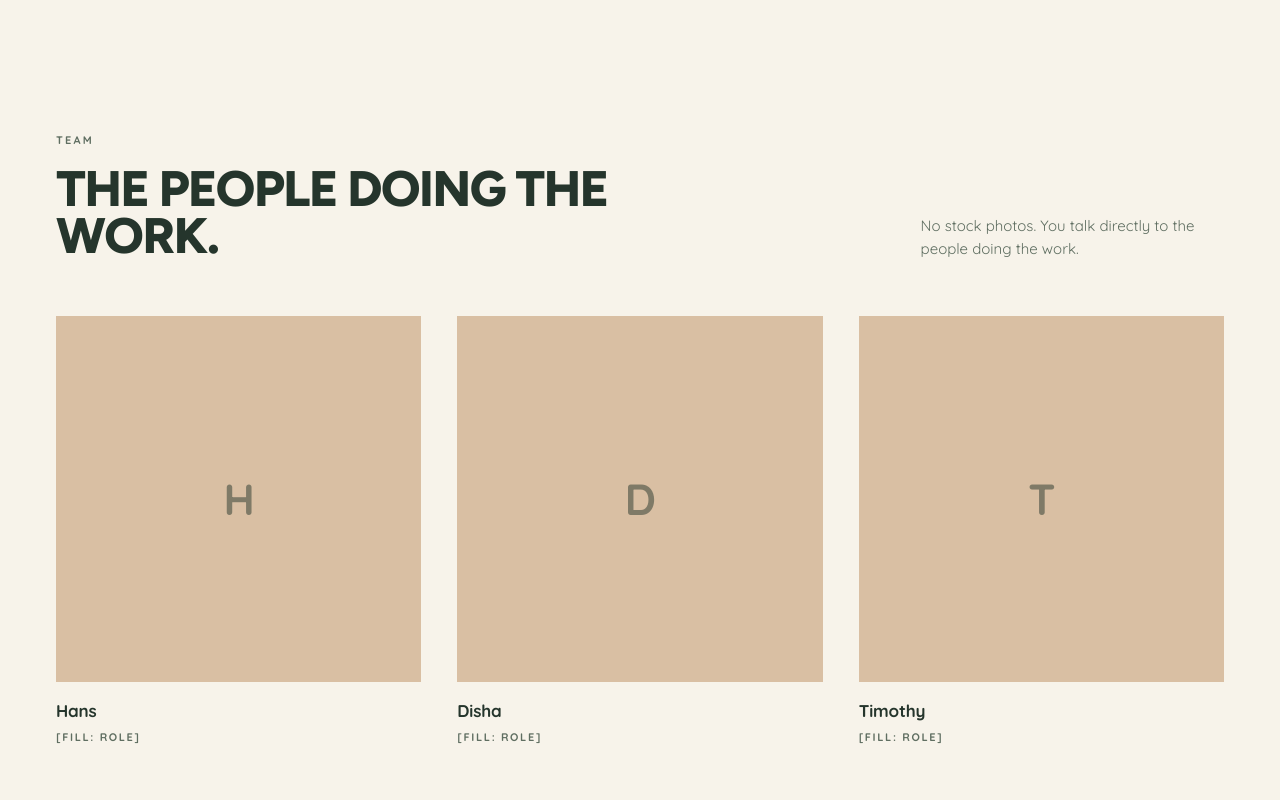
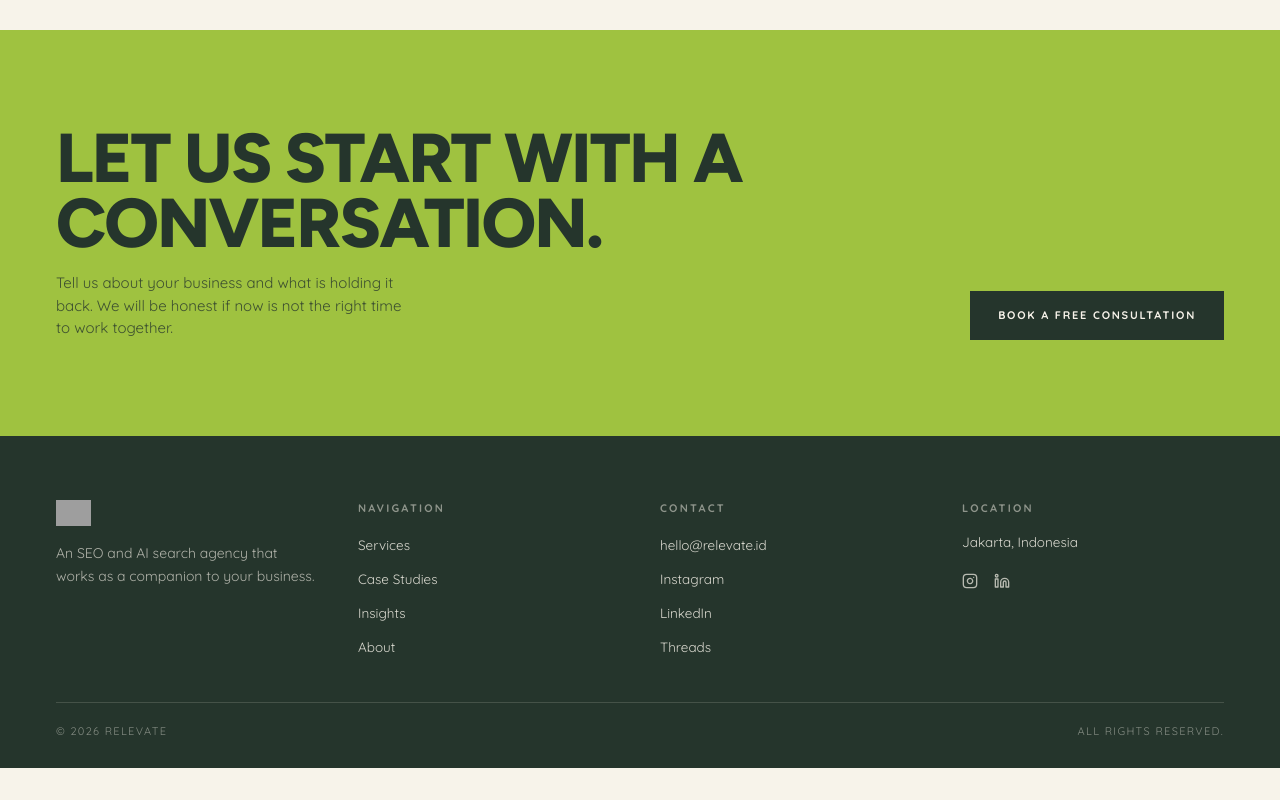
Before and after one commit to hanscfsianipar/relevate-web, a Next.js app: page /en in a window 1280 px wide. Shown: the part 3140-3940 px from the top of the page. After the commit the page ends 3908 px from the top, so only its background shows below. Built offline with nearby package versions, Linux system fonts and the light colour scheme; no server answers; grey boxes are pictures that could not be loaded.

Commit message:
feat(home): hapus section tim atas permintaan

```diff
--- a/app/[locale]/page.tsx
+++ b/app/[locale]/page.tsx
@@ -7,7 +7,6 @@ import {
   CtaBand,
   HomeHero,
   ServicesSection,
-  TeamSection,
   WhySection,
 } from "@/components/sections/home-sections";
 import { getHomePage } from "@/lib/sanity/queries";
@@ -120,17 +119,6 @@ export default async function HomePage({ params }: { params: Promise<{ locale: s
         noteBody={t("approachNoteBody")}
       />
 
-      <TeamSection
-        kicker={t("teamKicker")}
-        title={t("teamTitle")}
-        lead={t("teamLead")}
-        members={[
-          { name: "Hans", role: t("teamRole") },
-          { name: "Disha", role: t("teamRole") },
-          { name: "Timothy", role: t("teamRole") },
-        ]}
-      />
-
       <CtaBand
         headline={c?.ctaBannerHeadline ?? t("ctaHeadline")}
         body={t("ctaBody")}
--- a/components/sections/home-sections.tsx
+++ b/components/sections/home-sections.tsx
@@ -245,41 +245,6 @@ export function ApproachSection({
   );
 }
 
-export function TeamSection({
-  kicker,
-  title,
-  lead,
-  members,
-}: {
-  kicker: string;
-  title: string;
-  lead: string;
-  members: { name: string; role: string }[];
-}) {
-  return (
-    <section id="tim" className="py-16 lg:py-24">
-      <div className="mx-auto max-w-[1320px] px-6 lg:px-14">
-        <SectionHead kicker={kicker} title={title} lead={lead} />
-        <div className="grid gap-6 sm:grid-cols-3 lg:gap-9">
-          {members.map(({ name, role }) => (
-            <div key={name}>
-              <div className="mb-4 grid aspect-square place-items-center bg-sand">
-                <span className="text-[clamp(30px,3.4vw,46px)] font-bold tracking-[-0.02em] text-forest/50">
-                  {name.charAt(0)}
-                </span>
-              </div>
-              <b className="block text-[17px] tracking-[-0.01em]">{name}</b>
-              <span className="mt-1.5 block text-[11px] font-bold uppercase tracking-[0.15em] text-sage">
-                {role}
-              </span>
-            </div>
-          ))}
-        </div>
-      </div>
-    </section>
-  );
-}
-
 export function CtaBand({
   headline,
   body,
--- a/messages/en.json
+++ b/messages/en.json
@@ -69,10 +69,6 @@
     "step5Body": "Once the pattern is proven, we scale it together.",
     "approachNoteTitle": "That is why we call ourselves a companion.",
     "approachNoteBody": "Not because the word sounds good, but because this work does not end after one campaign.",
-    "teamKicker": "Team",
-    "teamTitle": "The people doing the work.",
-    "teamLead": "No stock photos. You talk directly to the people doing the work.",
-    "teamRole": "[FILL: role]",
     "ctaHeadline": "Let us start with a conversation.",
     "ctaBody": "Tell us about your business and what is holding it back. We will be honest if now is not the right time to work together.",
     "ctaButton": "Book a free consultation"
--- a/messages/id.json
+++ b/messages/id.json
@@ -69,10 +69,6 @@
     "step5Body": "Setelah polanya terbukti, kita perbesar bersama.",
     "approachNoteTitle": "Karena itu kami menyebut diri companion.",
     "approachNoteBody": "Bukan karena istilahnya bagus, tapi karena pekerjaan ini memang tidak selesai di satu kampanye.",
-    "teamKicker": "Tim",
-    "teamTitle": "Orang yang mengerjakan.",
-    "teamLead": "Bukan foto stok. Anda berkomunikasi langsung dengan yang mengerjakan.",
-    "teamRole": "[ISI: jabatan]",
     "ctaHeadline": "Mari mulai dari percakapan.",
     "ctaBody": "Ceritakan bisnis Anda dan apa yang menghambat. Kami jujur kalau memang belum waktunya bekerja sama.",
     "ctaButton": "Jadwalkan diskusi gratis"
```
